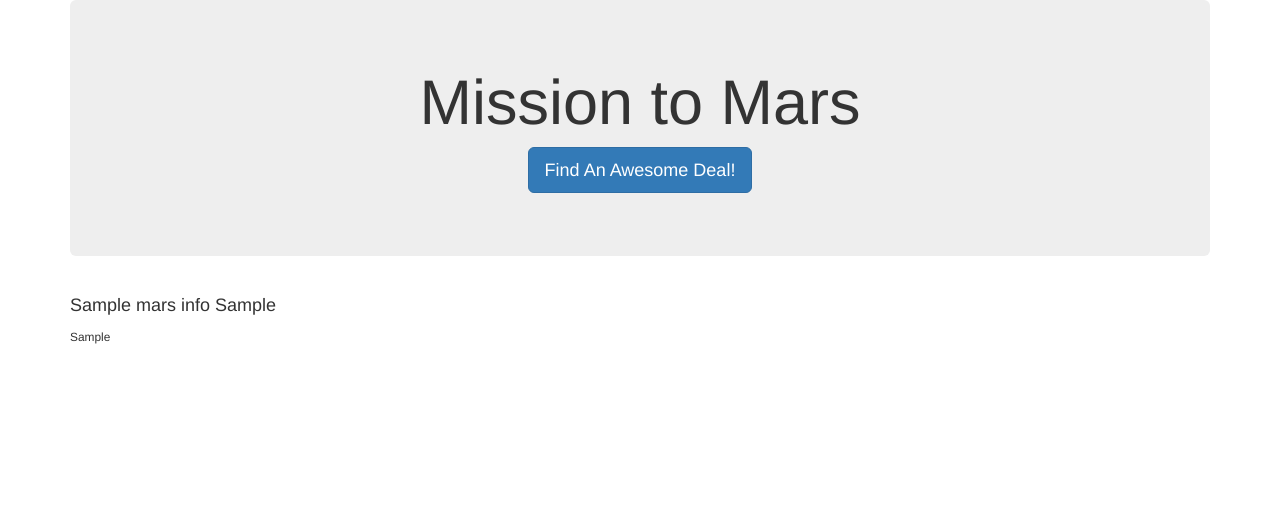
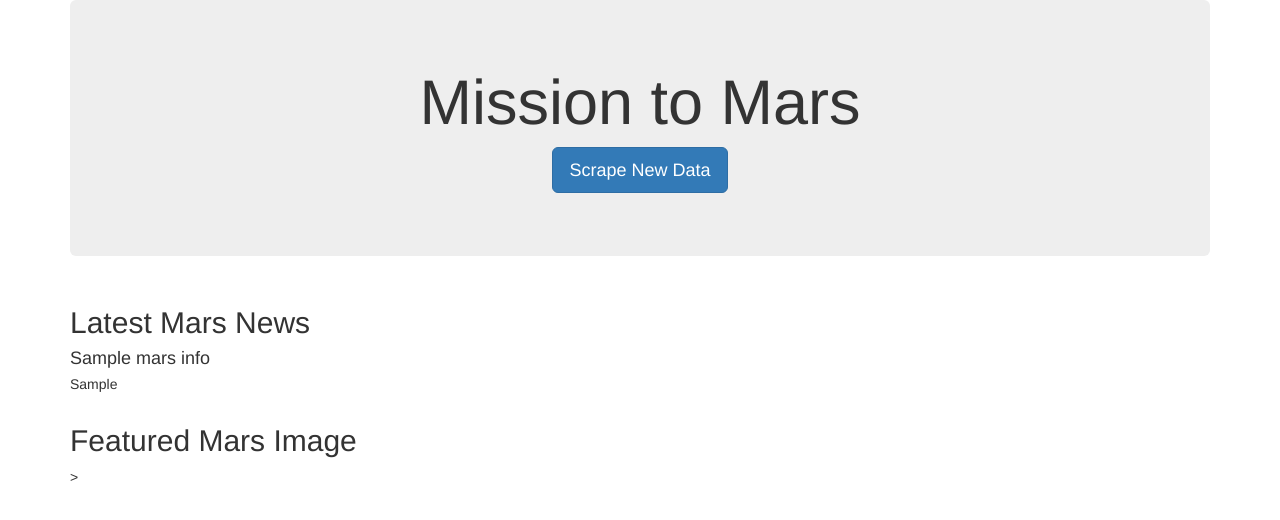
Before and after one commit to sdfeinsilver/web-scraping-challenge, a Flask app: page / in a window 1280 px wide. Shown: the top 520 px of the page. Run offline with Flask 2, Linux system fonts and the light colour scheme; a database or web service that is not in the repository returns one stand-in record (values such as "Sample title"); some libraries are stand-ins or nearby versions.

Commit message:
Working on rendering scrapped data in html

```diff
--- a/Missions_to_Mars/app.py
+++ b/Missions_to_Mars/app.py
@@ -10,19 +10,19 @@ app = Flask(__name__)
 app.config["MONGO_URI"] = "mongodb://localhost:27017/mars_app"
 mongo = PyMongo(app)
 
+#Route that will trigger the scrape function
+@app.route("/scrape")
+def scrape():
+    mars_dict = mongo.db.mars_info
+    mars_dict_data = scrape_mars.scrape()
+    mars_dict.replace_one({}, mars_dict_data, upsert=True)
+    return redirect("/")
+
 #Create Home Route
 @app.route("/")
 def home():
     mars_dict = mongo.db.mars_info.find_one()
-    return render_template("index.html", mars_dict=mars_dict)
-
-#Route that will trigger the scrape function
-@app.route("/scrape")
-def scraper():
-    mars_dict = db.mars_info
-    mars_dict_data = scrape_mars.scrape()
-    mars_dict.update({}, mars_dict_data, upsert=True)
-    return redirect("/", code=302)
+    return render_template("index.html", dict=mars_dict)
 
 #End Flask
 if __name__ == "__main__":
--- a/Missions_to_Mars/templates/index.html
+++ b/Missions_to_Mars/templates/index.html
@@ -11,20 +11,32 @@
 
 <body>
   <div class="container">
-
     <div class="jumbotron text-center">
       <h1>Mission to Mars</h1>
-      <p><a class="btn btn-primary btn-lg" href="/scrape" role="button">Find An Awesome Deal!</a></p>
+      <p><a class="btn btn-primary btn-lg" href="/scrape" role="button">Scrape New Data</a></p>
     </div>
 
-    <!-- Mission to Mars -->
-    <div class="row" id="craiglist-listings">
+    <!--Latest Mars News-->
+    <div class="row" id="mars-news">
       <div class="col-md-12">
-        <h4 class="heading">{{mars_dict.news_title}} {{mars_dict.news_p}}</h4>
-        <small>{{mars_dict.mars_facts_table}}</small>
+        <div class="media">
+          <div class="media body">
+            <h2>Latest Mars News</h2>
+            <h4 class="media-heading">{{dict.news_title}}</h4>
+            <p>{{dict.news_p}}</p>
+          </div>
+        </div>
       </div>
     </div>
 
+    <div class="row">
+      <div class="col-md-12">
+        <h2>Featured Mars Image</h2>
+        <!--Insert Image here - Skipped scraping this per instructions-->
+      </div>
+    </div>>
+
+    </div>
   </div>
 </body>
 
```
